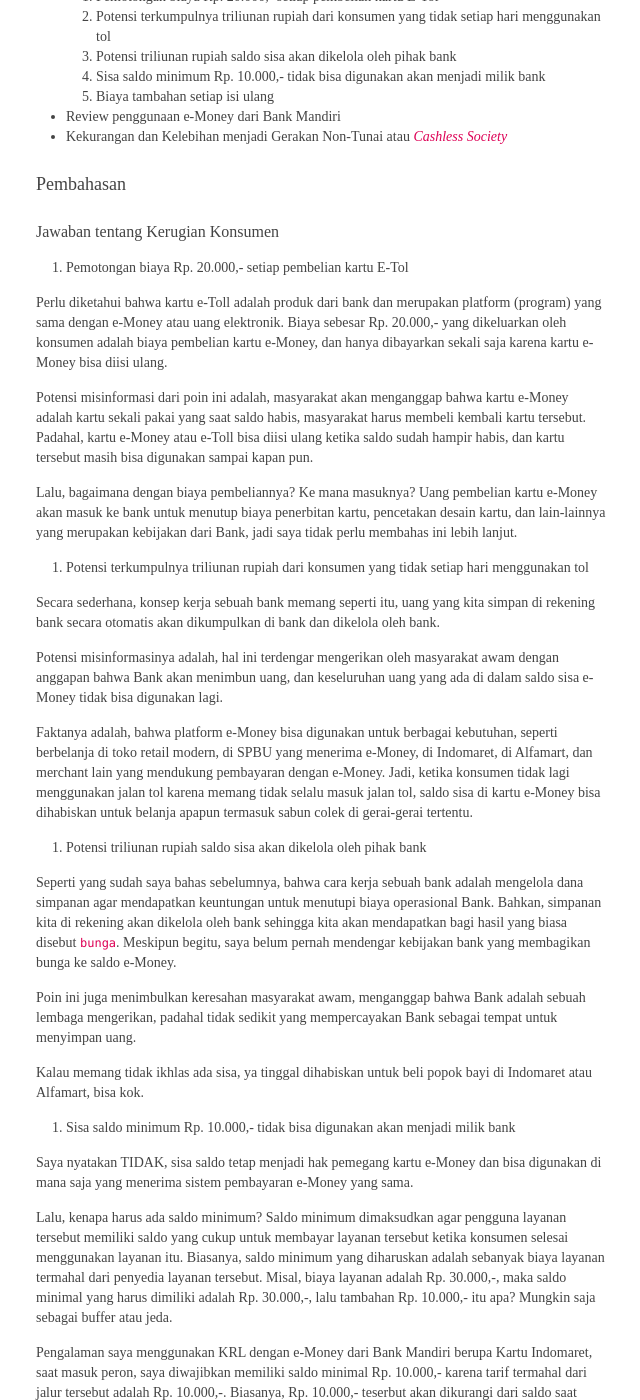
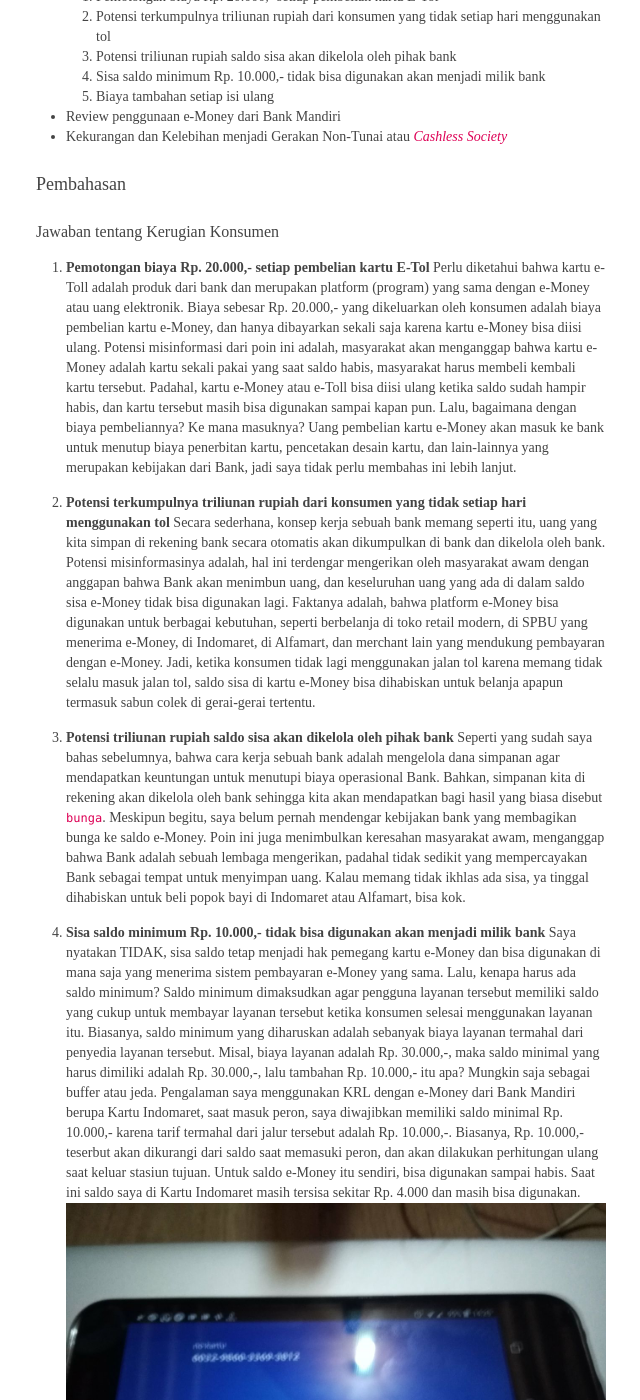
Before and after one commit to sendz/sendz.github.io, a Jekyll site: the page built from _posts/2017-10-09-menjawab-misinformasi-kartu-emoney.md, in a window 1280 px wide and 1400 px high, scrolled down 1214 px. Shown: the whole window, without its empty margins (319-959 px from the left). Built offline with Jekyll 4.4.1, drawn with Linux system fonts in a browser that asks for light colours; nearby versions of some CDN libraries; some web fonts are replaced; some of the changed text lies outside the part shown.

Commit message:
Change time

```diff
--- a/_posts/2017-10-09-menjawab-misinformasi-kartu-emoney.md
+++ b/_posts/2017-10-09-menjawab-misinformasi-kartu-emoney.md
@@ -36,47 +36,31 @@ Poin-poin bahasan yang akan saya ulas adalah sebagai berikut:
 
 #### Jawaban tentang Kerugian Konsumen
 
-1. Pemotongan biaya Rp. 20.000,- setiap pembelian kartu E-Tol
+1. **Pemotongan biaya Rp. 20.000,- setiap pembelian kartu E-Tol**
+  Perlu diketahui bahwa kartu e-Toll adalah produk dari bank dan merupakan platform (program) yang sama dengan e-Money atau uang elektronik. Biaya sebesar Rp. 20.000,- yang dikeluarkan oleh konsumen adalah biaya pembelian kartu e-Money, dan hanya dibayarkan sekali saja karena kartu e-Money bisa diisi ulang.
+  Potensi misinformasi dari poin ini adalah, masyarakat akan menganggap bahwa kartu e-Money adalah kartu sekali pakai yang saat saldo habis, masyarakat harus membeli kembali kartu tersebut. Padahal, kartu e-Money atau e-Toll bisa diisi ulang ketika saldo sudah hampir habis, dan kartu tersebut masih bisa digunakan sampai kapan pun.
+  Lalu, bagaimana dengan biaya pembeliannya? Ke mana masuknya? Uang pembelian kartu e-Money akan masuk ke bank untuk menutup biaya penerbitan kartu, pencetakan desain kartu, dan lain-lainnya yang merupakan kebijakan dari Bank, jadi saya tidak perlu membahas ini lebih lanjut.
 
-Perlu diketahui bahwa kartu e-Toll adalah produk dari bank dan merupakan platform (program) yang sama dengan e-Money atau uang elektronik. Biaya sebesar Rp. 20.000,- yang dikeluarkan oleh konsumen adalah biaya pembelian kartu e-Money, dan hanya dibayarkan sekali saja karena kartu e-Money bisa diisi ulang.
+2. **Potensi terkumpulnya triliunan rupiah dari konsumen yang tidak setiap hari menggunakan tol**
+  Secara sederhana, konsep kerja sebuah bank memang seperti itu, uang yang kita simpan di rekening bank secara otomatis akan dikumpulkan di bank dan dikelola oleh bank.
+  Potensi misinformasinya adalah, hal ini terdengar mengerikan oleh masyarakat awam dengan anggapan bahwa Bank akan menimbun uang, dan keseluruhan uang yang ada di dalam saldo sisa e-Money tidak bisa digunakan lagi.
+  Faktanya adalah, bahwa platform e-Money bisa digunakan untuk berbagai kebutuhan, seperti berbelanja di toko retail modern, di SPBU yang menerima e-Money, di Indomaret, di Alfamart, dan merchant lain yang mendukung pembayaran dengan e-Money. Jadi, ketika konsumen tidak lagi menggunakan jalan tol karena memang tidak selalu masuk jalan tol, saldo sisa di kartu e-Money bisa dihabiskan untuk belanja apapun termasuk sabun colek di gerai-gerai tertentu.
 
-Potensi misinformasi dari poin ini adalah, masyarakat akan menganggap bahwa kartu e-Money adalah kartu sekali pakai yang saat saldo habis, masyarakat harus membeli kembali kartu tersebut. Padahal, kartu e-Money atau e-Toll bisa diisi ulang ketika saldo sudah hampir habis, dan kartu tersebut masih bisa digunakan sampai kapan pun.
+3. **Potensi triliunan rupiah saldo sisa akan dikelola oleh pihak bank**
+  Seperti yang sudah saya bahas sebelumnya, bahwa cara kerja sebuah bank adalah mengelola dana simpanan agar mendapatkan keuntungan untuk menutupi biaya operasional Bank. Bahkan, simpanan kita di rekening akan dikelola oleh bank sehingga kita akan mendapatkan bagi hasil yang biasa disebut `bunga`. Meskipun begitu, saya belum pernah mendengar kebijakan bank yang membagikan bunga ke saldo e-Money.
+  Poin ini juga menimbulkan keresahan masyarakat awam, menganggap bahwa Bank adalah sebuah lembaga mengerikan, padahal tidak sedikit yang mempercayakan Bank sebagai tempat untuk menyimpan uang.
+  Kalau memang tidak ikhlas ada sisa, ya tinggal dihabiskan untuk beli popok bayi di Indomaret atau Alfamart, bisa kok.
 
-Lalu, bagaimana dengan biaya pembeliannya? Ke mana masuknya? Uang pembelian kartu e-Money akan masuk ke bank untuk menutup biaya penerbitan kartu, pencetakan desain kartu, dan lain-lainnya yang merupakan kebijakan dari Bank, jadi saya tidak perlu membahas ini lebih lanjut.
+4. **Sisa saldo minimum Rp. 10.000,- tidak bisa digunakan akan menjadi milik bank**
+  Saya nyatakan TIDAK, sisa saldo tetap menjadi hak pemegang kartu e-Money dan bisa digunakan di mana saja yang menerima sistem pembayaran e-Money yang sama.
+  Lalu, kenapa harus ada saldo minimum? Saldo minimum dimaksudkan agar pengguna layanan tersebut memiliki saldo yang cukup untuk membayar layanan tersebut ketika konsumen selesai menggunakan layanan itu. Biasanya, saldo minimum yang diharuskan adalah sebanyak biaya layanan termahal dari penyedia layanan tersebut. Misal, biaya layanan adalah Rp. 30.000,-, maka saldo minimal yang harus dimiliki adalah Rp. 30.000,-, lalu tambahan Rp. 10.000,- itu apa? Mungkin saja sebagai buffer atau jeda.
+  Pengalaman saya menggunakan KRL dengan e-Money dari Bank Mandiri berupa Kartu Indomaret, saat masuk peron, saya diwajibkan memiliki saldo minimal Rp. 10.000,- karena tarif termahal dari jalur tersebut adalah Rp. 10.000,-. Biasanya, Rp. 10.000,- teserbut akan dikurangi dari saldo saat memasuki peron, dan akan dilakukan perhitungan ulang saat keluar stasiun tujuan.
+  Untuk saldo e-Money itu sendiri, bisa digunakan sampai habis. Saat ini saldo saya di Kartu Indomaret masih tersisa sekitar Rp. 4.000 dan masih bisa digunakan.
+  ![Saldo Kartu Indomaret Saya]({{ site.baseurl }}/assets/mandiri-saldo.jpg)
 
-2. Potensi terkumpulnya triliunan rupiah dari konsumen yang tidak setiap hari menggunakan tol
-
-Secara sederhana, konsep kerja sebuah bank memang seperti itu, uang yang kita simpan di rekening bank secara otomatis akan dikumpulkan di bank dan dikelola oleh bank.
-
-Potensi misinformasinya adalah, hal ini terdengar mengerikan oleh masyarakat awam dengan anggapan bahwa Bank akan menimbun uang, dan keseluruhan uang yang ada di dalam saldo sisa e-Money tidak bisa digunakan lagi.
-
-Faktanya adalah, bahwa platform e-Money bisa digunakan untuk berbagai kebutuhan, seperti berbelanja di toko retail modern, di SPBU yang menerima e-Money, di Indomaret, di Alfamart, dan merchant lain yang mendukung pembayaran dengan e-Money. Jadi, ketika konsumen tidak lagi menggunakan jalan tol karena memang tidak selalu masuk jalan tol, saldo sisa di kartu e-Money bisa dihabiskan untuk belanja apapun termasuk sabun colek di gerai-gerai tertentu.
-
-3. Potensi triliunan rupiah saldo sisa akan dikelola oleh pihak bank
-
-Seperti yang sudah saya bahas sebelumnya, bahwa cara kerja sebuah bank adalah mengelola dana simpanan agar mendapatkan keuntungan untuk menutupi biaya operasional Bank. Bahkan, simpanan kita di rekening akan dikelola oleh bank sehingga kita akan mendapatkan bagi hasil yang biasa disebut `bunga`. Meskipun begitu, saya belum pernah mendengar kebijakan bank yang membagikan bunga ke saldo e-Money.
-
-Poin ini juga menimbulkan keresahan masyarakat awam, menganggap bahwa Bank adalah sebuah lembaga mengerikan, padahal tidak sedikit yang mempercayakan Bank sebagai tempat untuk menyimpan uang.
-
-Kalau memang tidak ikhlas ada sisa, ya tinggal dihabiskan untuk beli popok bayi di Indomaret atau Alfamart, bisa kok.
-
-4. Sisa saldo minimum Rp. 10.000,- tidak bisa digunakan akan menjadi milik bank
-
-Saya nyatakan TIDAK, sisa saldo tetap menjadi hak pemegang kartu e-Money dan bisa digunakan di mana saja yang menerima sistem pembayaran e-Money yang sama.
-
-Lalu, kenapa harus ada saldo minimum? Saldo minimum dimaksudkan agar pengguna layanan tersebut memiliki saldo yang cukup untuk membayar layanan tersebut ketika konsumen selesai menggunakan layanan itu. Biasanya, saldo minimum yang diharuskan adalah sebanyak biaya layanan termahal dari penyedia layanan tersebut. Misal, biaya layanan adalah Rp. 30.000,-, maka saldo minimal yang harus dimiliki adalah Rp. 30.000,-, lalu tambahan Rp. 10.000,- itu apa? Mungkin saja sebagai buffer atau jeda.
-
-Pengalaman saya menggunakan KRL dengan e-Money dari Bank Mandiri berupa Kartu Indomaret, saat masuk peron, saya diwajibkan memiliki saldo minimal Rp. 10.000,- karena tarif termahal dari jalur tersebut adalah Rp. 10.000,-. Biasanya, Rp. 10.000,- teserbut akan dikurangi dari saldo saat memasuki peron, dan akan dilakukan perhitungan ulang saat keluar stasiun tujuan.
-
-Untuk saldo e-Money itu sendiri, bisa digunakan sampai habis. Saat ini saldo saya di Kartu Indomaret masih tersisa sekitar Rp. 4.000 dan masih bisa digunakan.
-
-![Saldo Kartu Indomaret Saya]({{ site.baseurl }}/assets/mandiri-saldo.jpg)
-
-5. Biaya tambahan setiap isi ulang
-
-Tidak setiap pengisian ulang e-Money dikenakan biaya, jika kita memiliki rekening dari Bank yang sama dengan Bank penerbit kartu e-Money yang kita gunakan, pengisian dibawah Rp. 200.000,- di ATM Bank yang sama tidak akan dikenakan biaya alias GRATIS.
-
-Intinya adalah, jika anda punya rekening Bank Mandiri, maka pakailah kartu e-Money Mandiri Prabayar, jika rekening anda BNI, gunakan kartu e-Money BNI, jika anda memiliki rekening BRI, gunakan e-Money BRI. Begitu seterusnya.
+5. **Biaya tambahan setiap isi ulang**
+  Tidak setiap pengisian ulang e-Money dikenakan biaya, jika kita memiliki rekening dari Bank yang sama dengan Bank penerbit kartu e-Money yang kita gunakan, pengisian dibawah Rp. 200.000,- di ATM Bank yang sama tidak akan dikenakan biaya alias GRATIS.
+  Intinya adalah, jika anda punya rekening Bank Mandiri, maka pakailah kartu e-Money Mandiri Prabayar, jika rekening anda BNI, gunakan kartu e-Money BNI, jika anda memiliki rekening BRI, gunakan e-Money BRI. Begitu seterusnya.
 
 > jadi, poin-poin tersebut yang dibahas di dalam video memang benar adanya, tapi pembahasan yang kurang lengkap akan menjadikan kekeliruan penyerapan informasi di masyarakat.
 
```
Also changed, not shown: other parts of _posts/2017-10-09-menjawab-misinformasi-kartu-emoney.md (+1 -1 lines).
